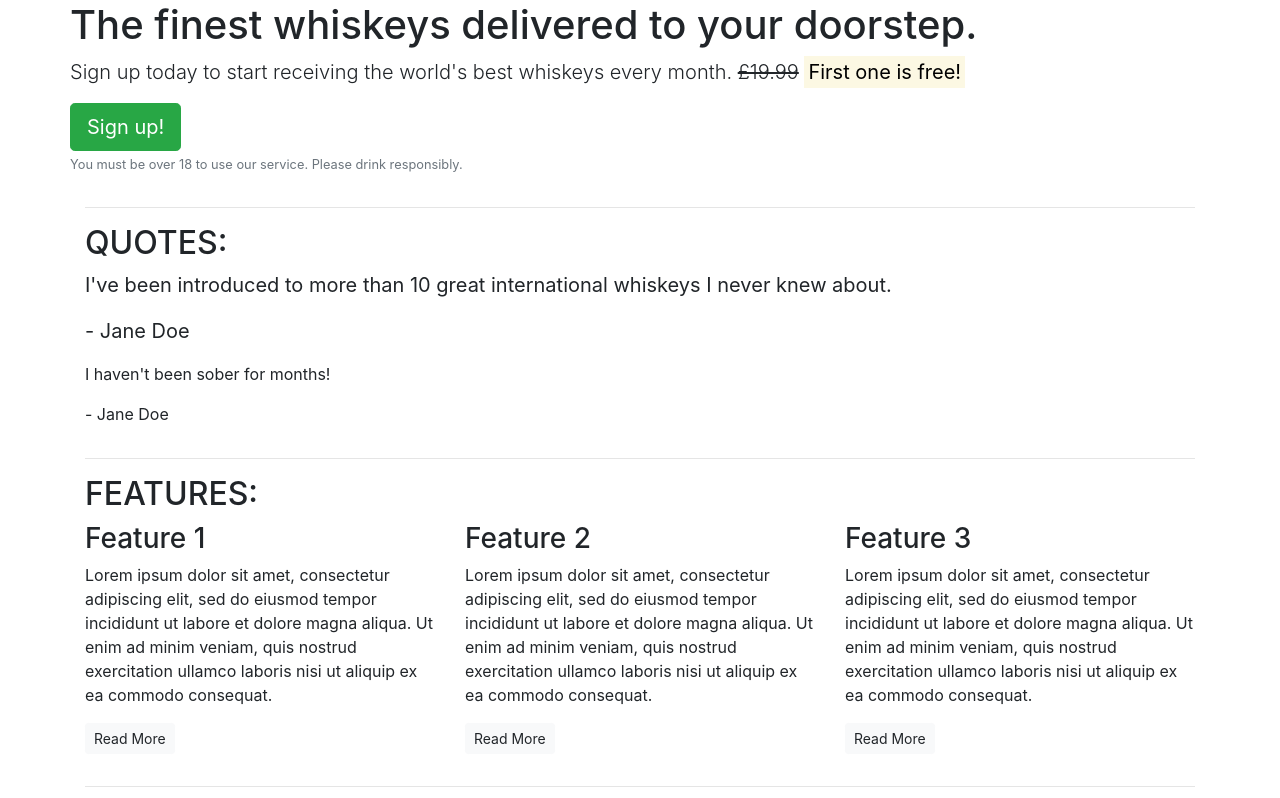
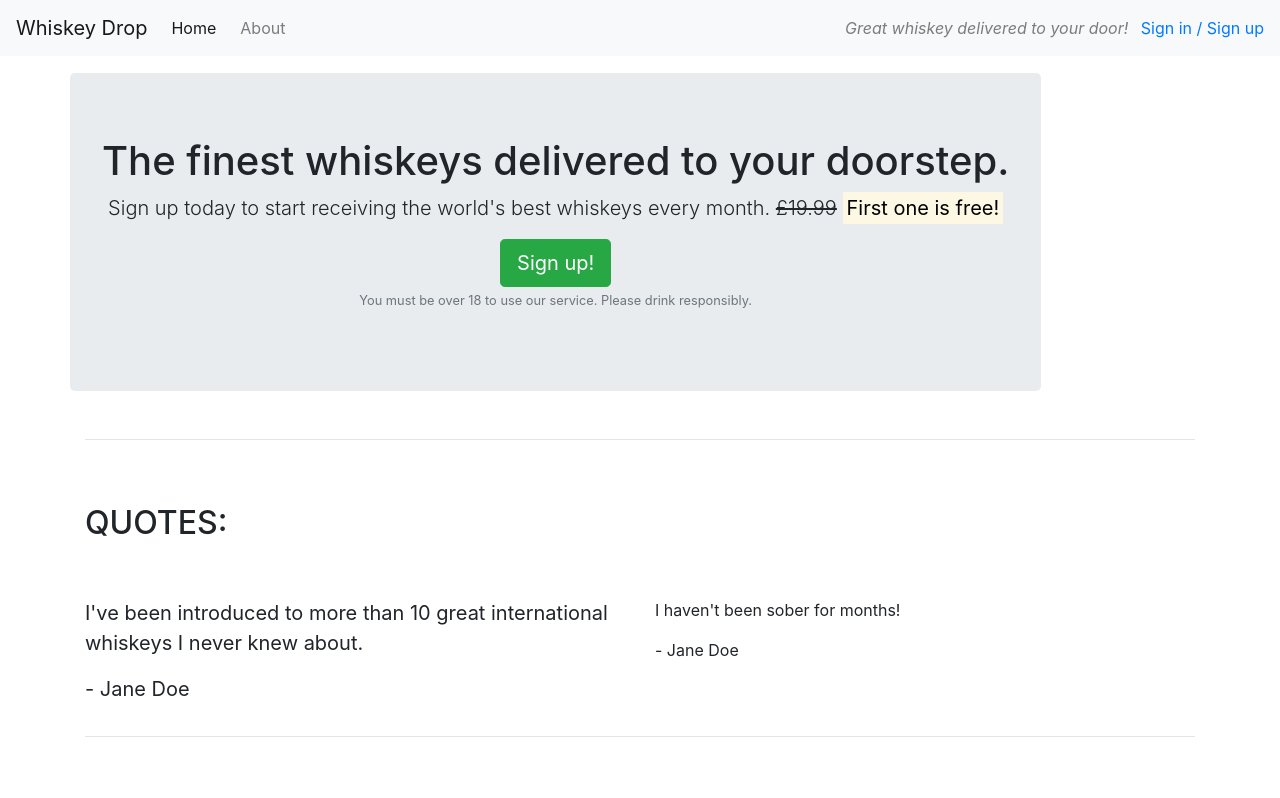
Before and after one commit to Luketedwards/my-first-bootstrap-project, a plain HTML site: page index.html in a window 1280 px wide. Shown: the top 798 px of the page. Drawn offline with nearby package versions, Linux system fonts and the light colour scheme.

Commit message:
Add nav bar and styling

```diff
--- a/index.html
+++ b/index.html
@@ -10,14 +10,29 @@
 </head>
 
 <body>
-    <article class="container">
+    <nav class="navbar navbar-light bg-light navbar-expand-sm">
+      <a href="/" class="navbar-brand">Whiskey Drop</a>
+      <ul class="navbar-nav mr-auto">
+        <li class="active nav-item mr-2"><a class="nav-link" href="/">Home</a></li>
+        <li class=" nav-item mr-2"><a class="nav-link" href="/about">About</a></li>
+        <li class=" nav-item mr-2 d-block d-sm-none"><a class="nav-link" href="/login">Sign in / Sign up</a></li>
+
+
+      </ul>
+      <div class="d-none d-md-block">
+        <p class="navbar-text my-auto mr-2"><i>Great whiskey delivered to your door!</i></p>
+        <a href="/login">Sign in / Sign up</a>
+      </div>
+    </nav>
+    <article class="container mt-3">
         <!-- Callout -->
         <div class="row">
           <div class="col-12"></div>
-          <section class="callout">
+          <section class="callout jumbotron text-center">
               <h1>The finest whiskeys delivered to your doorstep.</h1>
               <p class="lead">Sign up today to start receiving the world's best whiskeys every month.
-              <s>£19.99</s>
+              <s class="d-none d-sm-inline">£19.99</s>
+              <span class="d-inline d-sm-none"><br></span>
               <strong><mark>First one is free!</mark></strong></p>
               <button class="btn btn-success btn-lg">Sign up!</button>
               <p class="text-muted"><small>You must be over 18 to use our service. Please drink responsibly.</small></p>
@@ -31,12 +46,12 @@
         <!-- Quotes -->
         <section class="quotes">
             <div class="row">
-            <div class="col-12 col-md-6">
+            <div class="col-12 my-5">
             <h2 class="text-uppercase">Quotes:</h2>
           </div>
             </div>
             <div class="row">
-              <div class="col-12">
+              <div class="col-12 col-md-6">
               <blockquote class="blockquote">
                   <p>I've been introduced to more than 10 great international whiskeys I never knew about.</p>
                   <p>- Jane Doe</p>
@@ -56,7 +71,7 @@
         <!-- Features -->
         <section class="features">
             <div class="row">
-              <div class="col-12">
+              <div class="col-12 my-5">
                 <h2 class="text-uppercase">Features:</h2>
               </div>
               </div>
```
